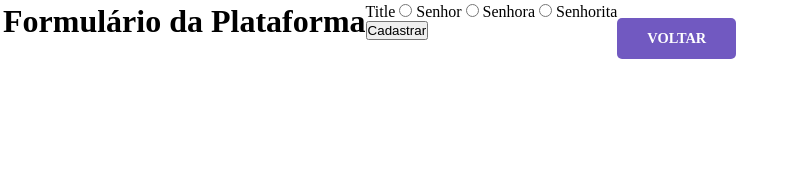
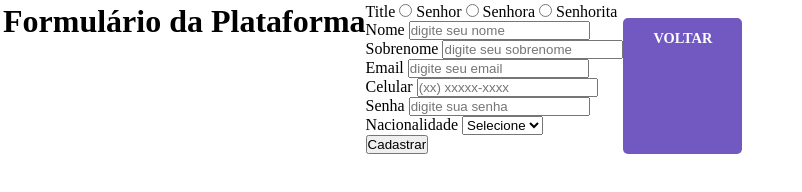
Before and after one commit to ezequielFaustino/responsive_pages, a plain HTML site: page templates/form.html in a window 1280 px wide. Shown: the whole page, without its empty margins (0-802 px from the left). Drawn offline with Linux system fonts and the light colour scheme.

Commit message:
estrutura inicial do form incluido input de text , tel, email e password

```diff
--- a/templates/form.html
+++ b/templates/form.html
@@ -25,6 +25,32 @@
         Senhorita
       </label>
     </div>
+    <div>
+      <label for="first_name">Nome</label>
+      <input type="text" name="first_name" id="first_name" placeholder="digite seu nome">
+    </div>
+    <div>
+      <label for="last_name">Sobrenome</label>
+      <input type="text" name="last_name" id="last_name" placeholder="digite seu sobrenome">
+    </div>
+    <div>
+      <label for="email">Email</label>
+      <input type="email" name="email" id="email" required placeholder="digite seu email">
+    </div>
+    <div>
+      <label for="phone">Celular</label>
+      <input type="tel" name="phone" id="phone" placeholder="(xx) xxxxx-xxxx">
+    </div>
+    <div>
+      <label for="password">Senha</label>
+      <input type="password" name="password" id="password" placeholder="digite sua senha">
+    </div>
+    <div>
+      <label for="country">Nacionalidade</label>
+      <select name="country" id="country">
+        <option selected disabled value>Selecione</option>
+      </select>
+    </div>
 
     <button type="submit">Cadastrar</button>
 
```
